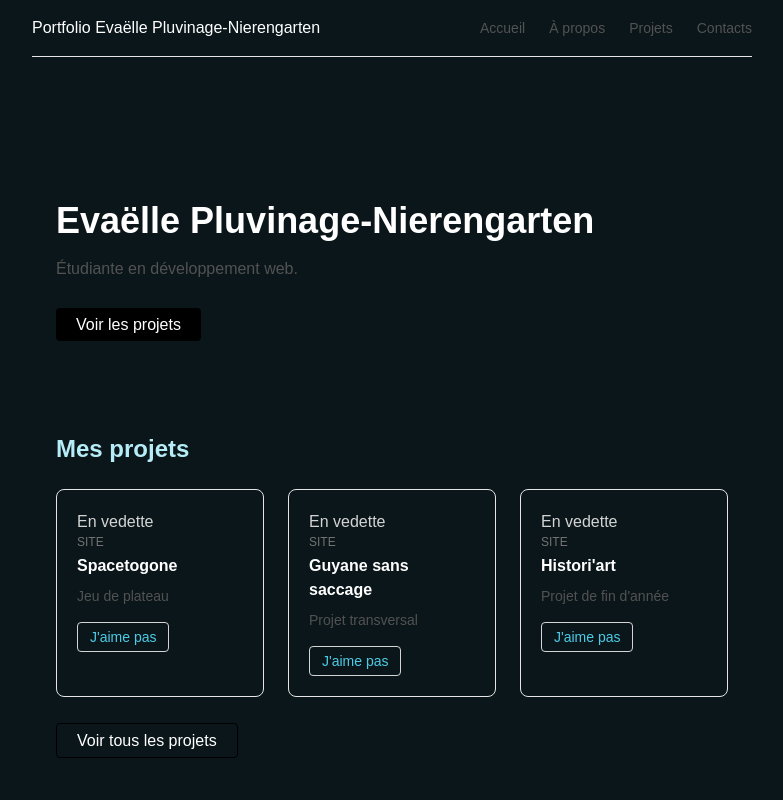
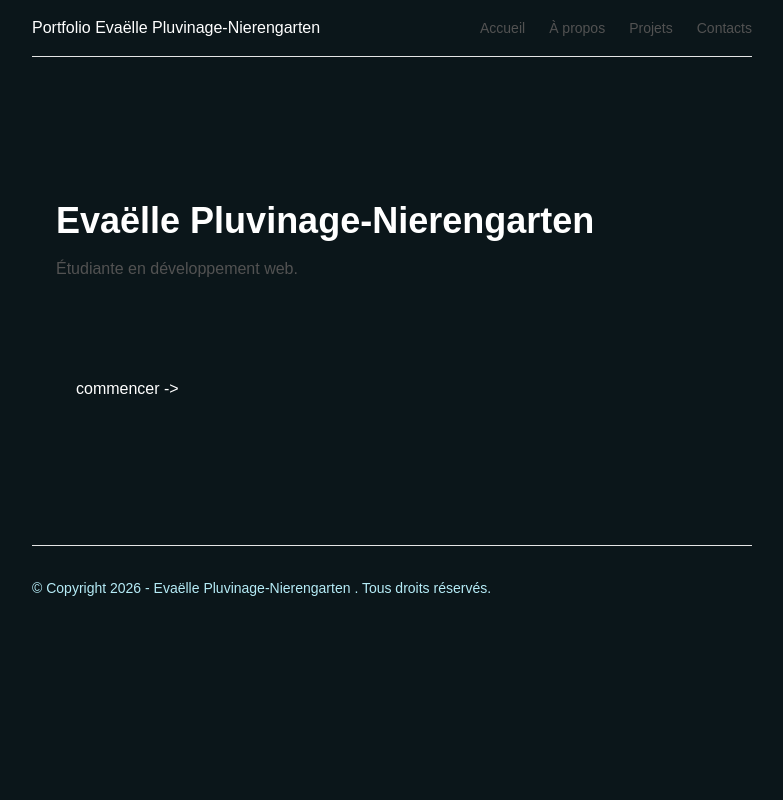
Before and after one commit to epluvinagenierengarten-arch/portfolio, a Next.js app: page / in a window 1280 px wide. Shown: the top 800 px of the page, without its empty margins (248-1031 px from the left). Built offline with nearby package versions, Linux system fonts and the light colour scheme.

Commit message:
MaJ page accueil

```diff
--- a/app/a-propos/page.tsx
+++ b/app/a-propos/page.tsx
@@ -3,8 +3,8 @@ import Image from "next/image";
 export default function Projets() {
   return (
     <main className="mx-auto max-w-3xl px-6 py-16">
-      <h1 className="text-4xl text-green-800 font-bold">La page des contacts</h1>
-      <p className="text-3xl text-green-800">avec le mail, le telephone et le linkedIn</p>
+      <h1 className="text-4xl text-green-800 font-bold">La page "a-propos"</h1>
+      <p className="text-3xl text-green-800">avec l'ensemble de mon parcours te de qui je suis </p>
     </main>
   );
 }
--- /dev/null
+++ b/app/components/accordeon.tsx
@@ -0,0 +1,21 @@
+"use client"
+
+import { useState, type ReactNode } from "react"
+
+type Props = {
+  question: string
+  children: ReactNode
+}
+
+export default function Accordeon({ question, children }: Props) {
+  const [ouvert, setOuvert] = useState(false)
+
+  return (
+    <div className="border-b border-neutral-200 py-4">
+      <button onClick={() => setOuvert(!ouvert)} className="font-medium">
+        {question}
+      </button>
+      {ouvert && <p className="mt-2 text-neutral-600">{children}</p>}
+    </div>
+  )
+}
--- a/app/components/hero.tsx
+++ b/app/components/hero.tsx
@@ -10,9 +10,6 @@ export default function Hero({titre, texte}: Props){
         <div className="py-16">
             <h1 className="max-w-xl text-4xl text-white font-semibold">{titre}</h1>
             <p className="mt-4 max-w-lg text-neutral-600">{texte}</p>
-            <div className="mt-8">
-                <Bouton label="Voir les projets" href="/projets"/>
-            </div>
         </div>
     )
 }
--- /dev/null
+++ b/app/components/next_bouton.tsx
@@ -0,0 +1,16 @@
+import Link from "next/link";
+
+type Props = {
+    label: string,
+    href: string
+}
+
+export default function NextBouton({label,href}: Props){
+    return (
+        <div className="mt-8">
+            <Link href={href} className={`rounded px-5 py-2 text-white`}>
+                {label}
+            </Link>
+        </div>
+    )
+}
--- a/app/page.tsx
+++ b/app/page.tsx
@@ -2,9 +2,10 @@ import Hero from "./components/hero"
 import Card from "./components/card"
 import Bouton from "./components/bouton"
 import { PROJETS } from "./Data/projet"
+import NextBouton from "./components/next_bouton"
 
 export default function Home() {
-  const projetsVedette = PROJETS.filter((p) => p.misEnAvant).slice(0,3)
+  // const projetsVedette = PROJETS.filter((p) => p.misEnAvant).slice(0,3)
 
   return (
     <main className="py-8">
@@ -12,26 +13,29 @@ export default function Home() {
         titre="Evaëlle Pluvinage-Nierengarten"
         texte="Étudiante en développement web."
       />
-
-      <section className="py-8">
+      <NextBouton
+      label= "commencer ->"
+      href="/a-propos"
+      />
+      {/* <section className="py-8">
         <h2 className="text-2xl font-semibold">Mes projets</h2>
         <ul className="mt-6 grid gap-6 md:grid-cols-3">
           {projetsVedette.map((projet) => (
-            <li key={projet.id}>
-              <Card
-                slug={projet.slug}
-                title={projet.titre}
-                category={projet.categorie}
-                resume={projet.resume}
-                etat="vedette"
-              />
-            </li>
+            // <li key={projet.id}>
+            //   <Card
+            //     slug={projet.slug}
+            //     title={projet.titre}
+            //     category={projet.categorie}
+            //     resume={projet.resume}
+            //     etat="vedette"
+            //   />
+            // </li>
           ))}
         </ul>
         <div className="mt-8">
           <Bouton label="Voir tous les projets" href="/projets" variante="contour" />
         </div>
-      </section>
+      </section> */}
     </main>
   )
 }
```
